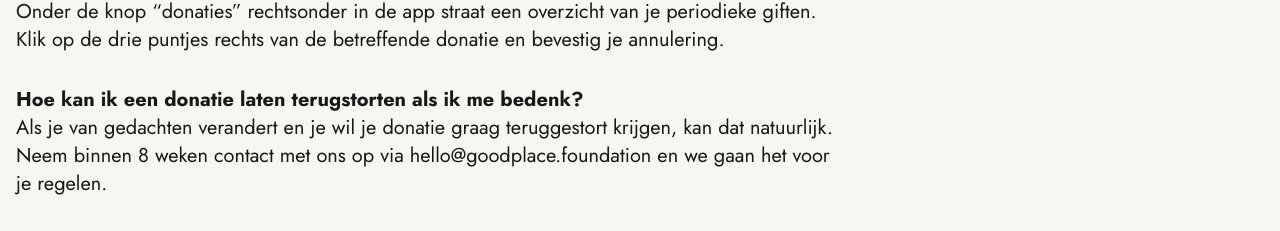
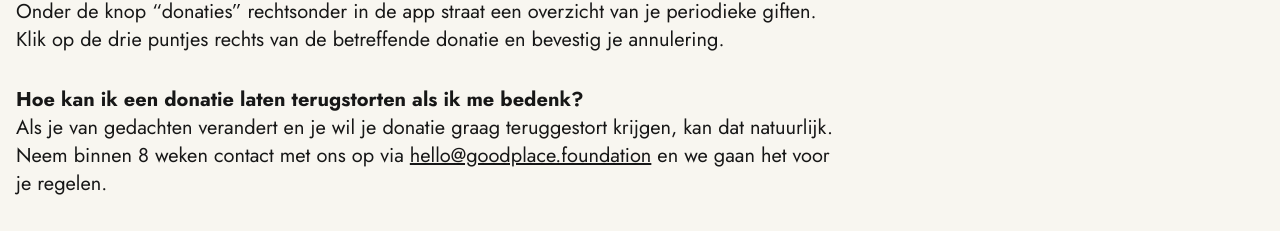
Before and after one commit to ANGIstudio/goodplace-landingspagina, a Next.js app: page /support in a window 1280 px wide. Shown: the part 1530-1761 px from the top of the page. Built offline with nearby package versions, Linux system fonts and the light colour scheme.

Commit message:
add underline

```diff
--- a/src/pages/support.tsx
+++ b/src/pages/support.tsx
@@ -147,7 +147,10 @@ const Support: NextPage = () => {
                   Als je van gedachten verandert en je wil je donatie graag
                   teruggestort krijgen, kan dat natuurlijk. Neem binnen 8 weken
                   contact met ons op via{' '}
-                  <a href="mailto:hello@goodplace.foundation">
+                  <a
+                    href="mailto:hello@goodplace.foundation"
+                    className="underline"
+                  >
                     hello@goodplace.foundation
                   </a>{' '}
                   en we gaan het voor je regelen.
```
